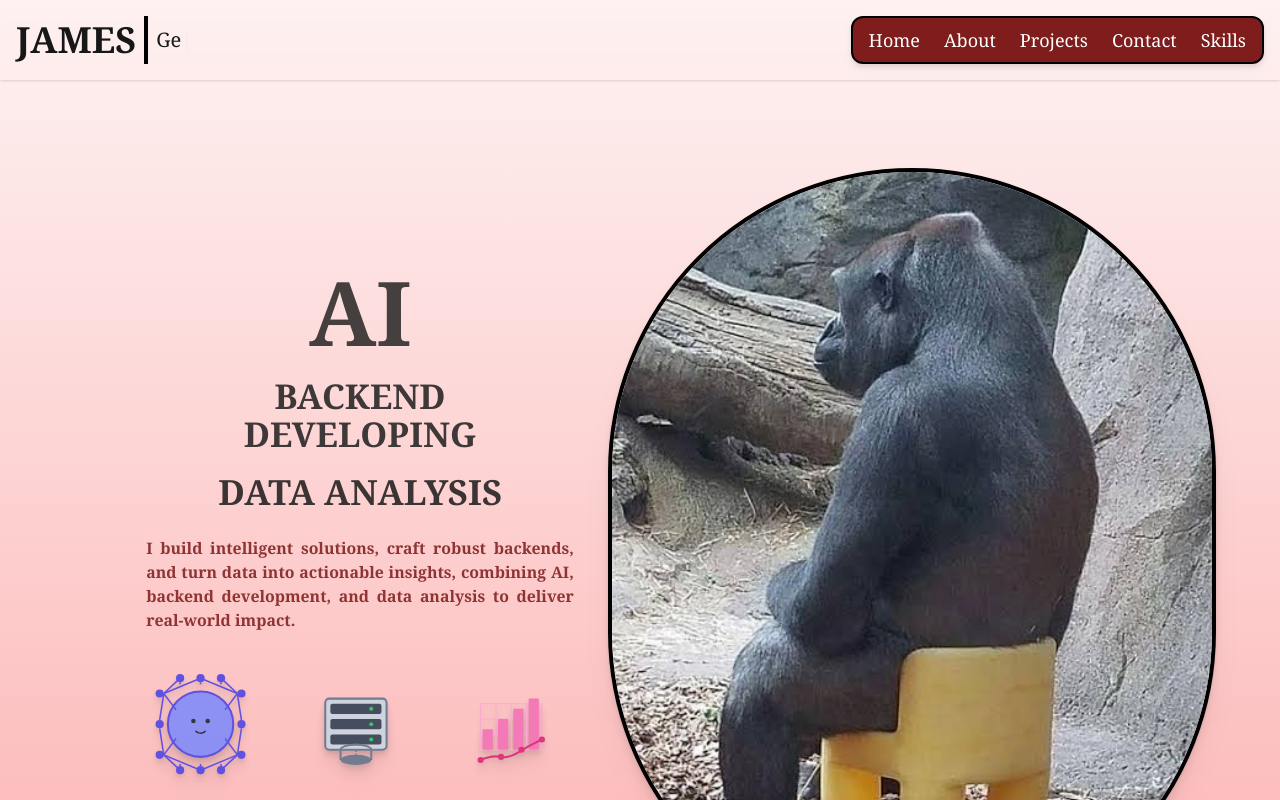
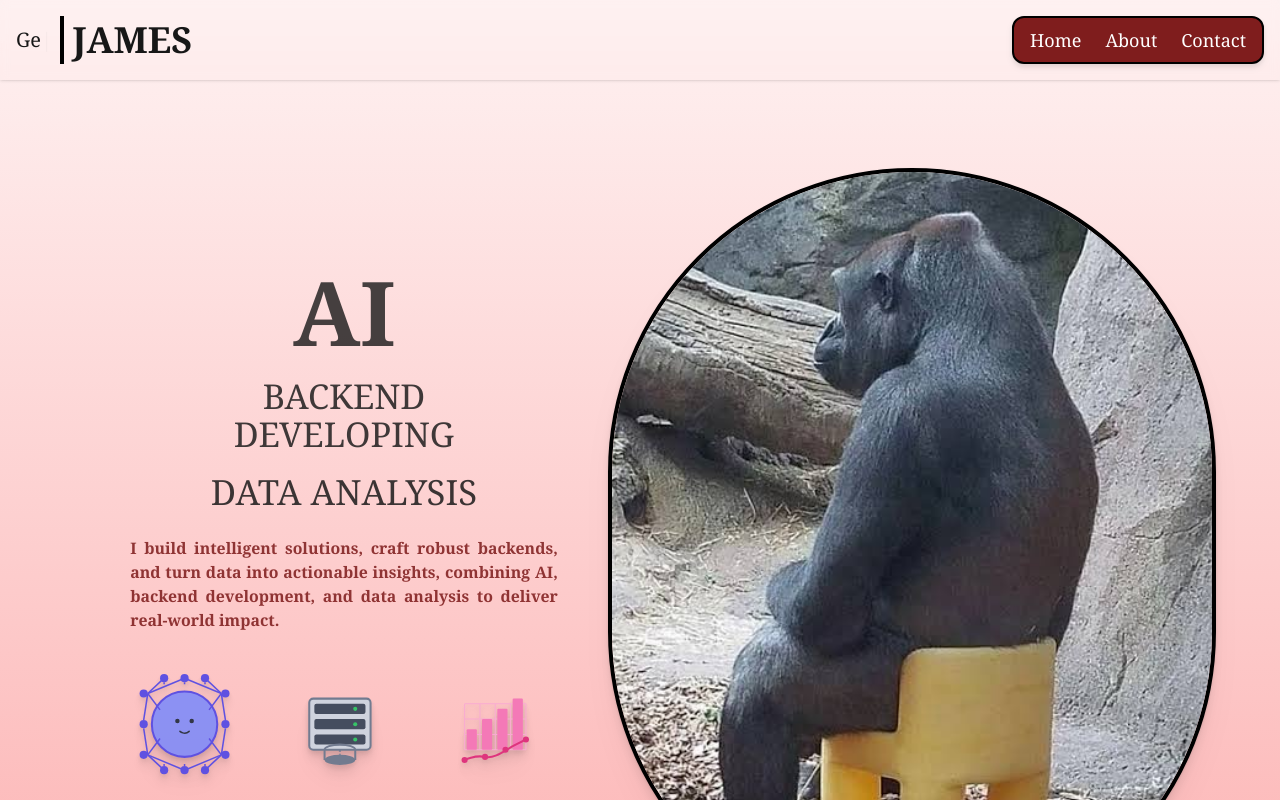
Before and after one commit to jamesgitt/portfolio, a Next.js app: page / in a window 1280 px wide. Shown: the top 800 px of the page. Built offline with nearby package versions, Linux system fonts and the light colour scheme.

Commit message:
Home Page Updates

```diff
--- a/src/app/components/Navbar.tsx
+++ b/src/app/components/Navbar.tsx
@@ -1,20 +1,66 @@
+"use client"
 import Link from 'next/link';
 import TypingText from './TypingText';
+import { useEffect, useState } from 'react';
 
 export default function Navbar() {
+  const [show, setShow] = useState(true);
+  const [lastScrollY, setLastScrollY] = useState(0);
+
+  useEffect(() => {
+    let ticking = false;
+
+    const handleScroll = () => {
+      if (!ticking) {
+        window.requestAnimationFrame(() => {
+          const currentScrollY = window.scrollY;
+          if (currentScrollY < 10) {
+            setShow(true);
+          } else if (currentScrollY > lastScrollY) {
+            // Scrolling down
+            setShow(false);
+          } else {
+            // Scrolling up
+            setShow(true);
+          }
+          setLastScrollY(currentScrollY);
+          ticking = false;
+        });
+        ticking = true;
+      }
+    };
+
+    window.addEventListener('scroll', handleScroll);
+
+    return () => window.removeEventListener('scroll', handleScroll);
+    // eslint-disable-next-line
+  }, [lastScrollY]);
+
   return (
-      <nav className="bg-red-100 bg-opacity-5 backdrop-blur-sm shadow p-4 flex justify-between">
+    <nav
+      style={{ fontFamily: 'Cambria, serif' }}
+      className={`bg-red-100 bg-opacity-5 backdrop-blur-sm shadow p-4 flex justify-end fixed top-0 left-0 w-full z-50 transition-all duration-300 ${
+        show ? 'translate-y-0' : '-translate-y-full'
+      }`}
+    >
       <div className="flex flex-row items-center space-x-2">
-          <p className="font-serif text-4xl font-bold">JAMES</p>
+        <TypingText text="Get to know me" className="" />
         <span className="mx-2 self-stretch border-l-4 border-black"></span>
-          <TypingText text="Get to know me" className="font-serif"/>
+        <p className="text-4xl font-bold">JAMES</p>
       </div>
+
+      <div className="flex-row items ml-auto">
         <div className="bg-red-900 h-12 border-solid border-black border-2 drop-shadow-md rounded-xl flex items-center space-x-6">
-          <Link href="/" className="text-lg text-white hover:font-bold font-serif pl-4">Home</Link>
-          <Link href="/about" className="text-lg text-white hover:font-bold font-serif">About</Link>
-          <Link href="/projects" className="text-lg text-white hover:font-bold font-serif">Projects</Link>
-          <Link href="/contacts" className="text-lg text-white hover:font-bold font-serif">Contact</Link>
-          <Link href="/skills" className="text-lg text-white hover:font-bold font-serif pr-4">Skills</Link>
+          <Link href="#top" scroll={true} className="text-lg text-white hover:font-bold pl-4">
+            Home
+          </Link>
+          <Link href="#about" scroll={true} className="text-lg text-white hover:font-bold">
+            About
+          </Link>
+          <Link href="/contacts" className="text-lg text-white hover:font-bold pr-4">
+            Contact
+          </Link>
+        </div>
       </div>
     </nav>
   );
--- a/src/app/globals.css
+++ b/src/app/globals.css
@@ -30,3 +30,7 @@ body {
   height: 30;
   filter: drop-shadow(0 0 0 #0000);
 }
+
+html{
+  scroll-behavior: smooth;
+}
--- a/src/app/page.tsx
+++ b/src/app/page.tsx
@@ -20,9 +20,6 @@ export default function Home() {
 
     return (
       <>
-
-
-
         {/* Navbar at the top, fixed */}
         <div className="w-full fixed top-0 left-0 z-50">
           <Navbar />
@@ -35,17 +32,17 @@ export default function Home() {
           className="min-h-screen flex flex-col items-center justify-center bg-gradient-to-b from-red-50 to-red-300"
           style={{ paddingTop: navbarHeight }}
         >
-          <div className="w-full flex flex-row items-center gap-4 pl-32">
+          <div className="w-full flex flex-row items-center gap-8 pl-28">
             <div className="flex flex-col items-center pb-96">
               <div className="flex flex-col items-center pt-48" style={{ fontFamily: 'Cambria, serif' }}>
                 <PulsatingText text="AI"
                   className="text-8xl font-bold mx-10 my-2 text-center" />
 
                 <PulsatingText text="BACKEND DEVELOPING"
-                  className="text-4xl font-bold mx-10 my-2 text-center" />
+                  className="text-4xl mx-10 my-2 text-center" />
 
                 <PulsatingText text="DATA ANALYSIS"
-                  className="text-4xl font-bold mx-10 my-2 text-center" />
+                  className="text-4xl mx-10 my-2 text-center" />
 
                 <PulsatingText text="I build intelligent solutions, craft robust backends, and turn data into actionable insights, combining AI, backend development, and data analysis to deliver real-world impact."
                 className="text-red-900 text-left text-justify text-base font-bold max-w-xm my-4 w-92 mx-4" />
@@ -62,6 +59,7 @@ export default function Home() {
                   <div className="w-36 h-30 drop-shadow-xl">
                     <DataAnalysisIcon />
                   </div>
+
               </div>
               </PulsateElement>
             </div>
@@ -73,11 +71,13 @@ export default function Home() {
 
 
 
-        <main>
-          <div>
-            <About />
-          </div>
-        </main>
+        <section id="about">
+          <main>
+            <div>
+              <About />
+            </div>
+          </main>
+        </section>
 
 
 
```
Lines whose indentation alone changed are shown as unchanged.
